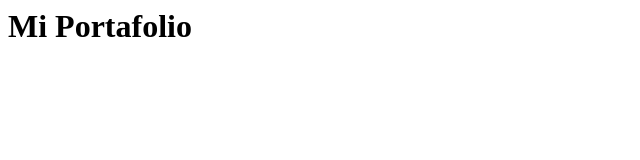
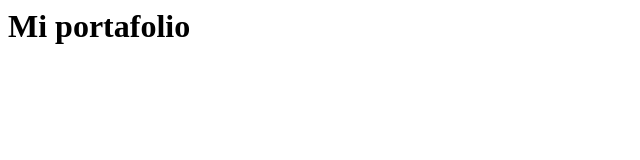
Before and after one commit to J0rg4/Portafolio_FrontEnd, a plain HTML site: page index.html in a window 1280 px wide. Shown: the whole page, without its empty margins (0-640 px from the left). Drawn offline with Linux system fonts and the light colour scheme.

Commit message:
mi primer commit

```diff
--- a/index.html
+++ b/index.html
@@ -1,3 +1,3 @@
-<h1>Mi Portafolio
+<h1> Mi portafolio
 
 </h1>
```
Also changed, not shown: style.css (deleted).
